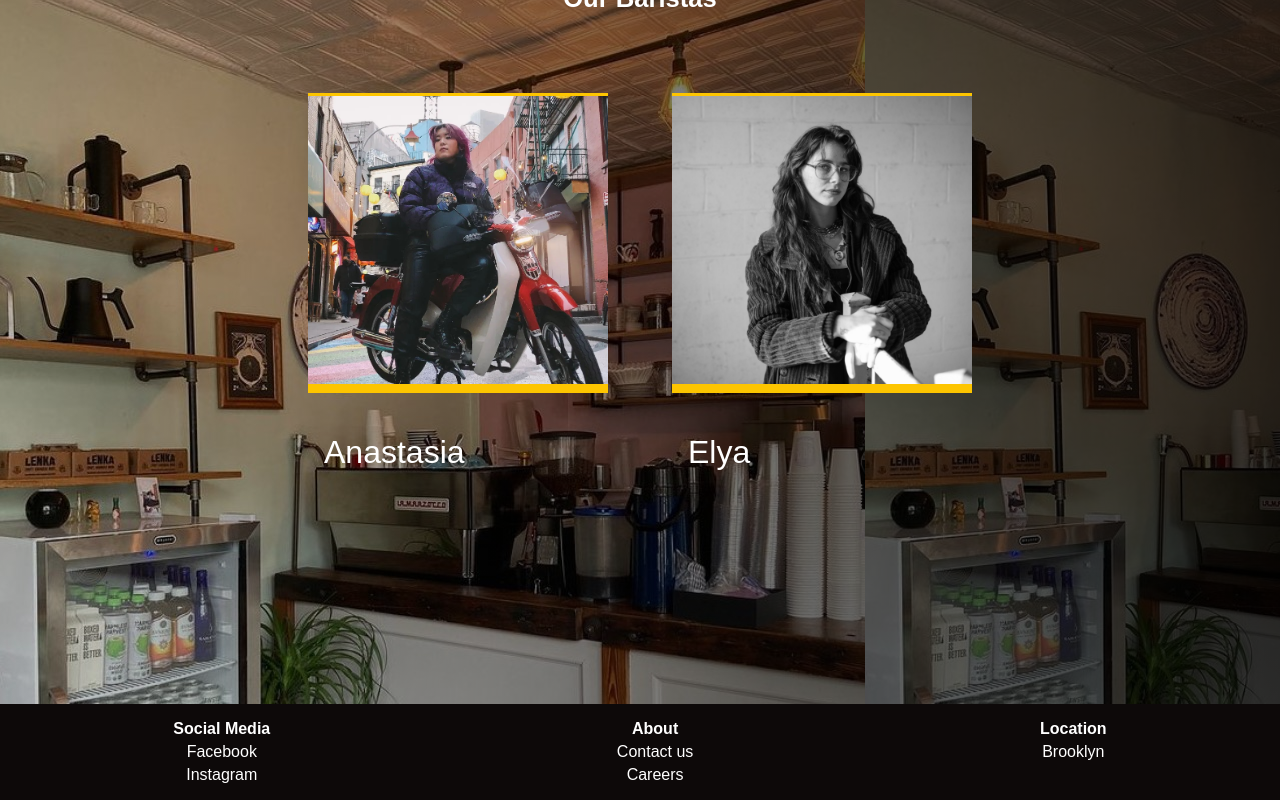
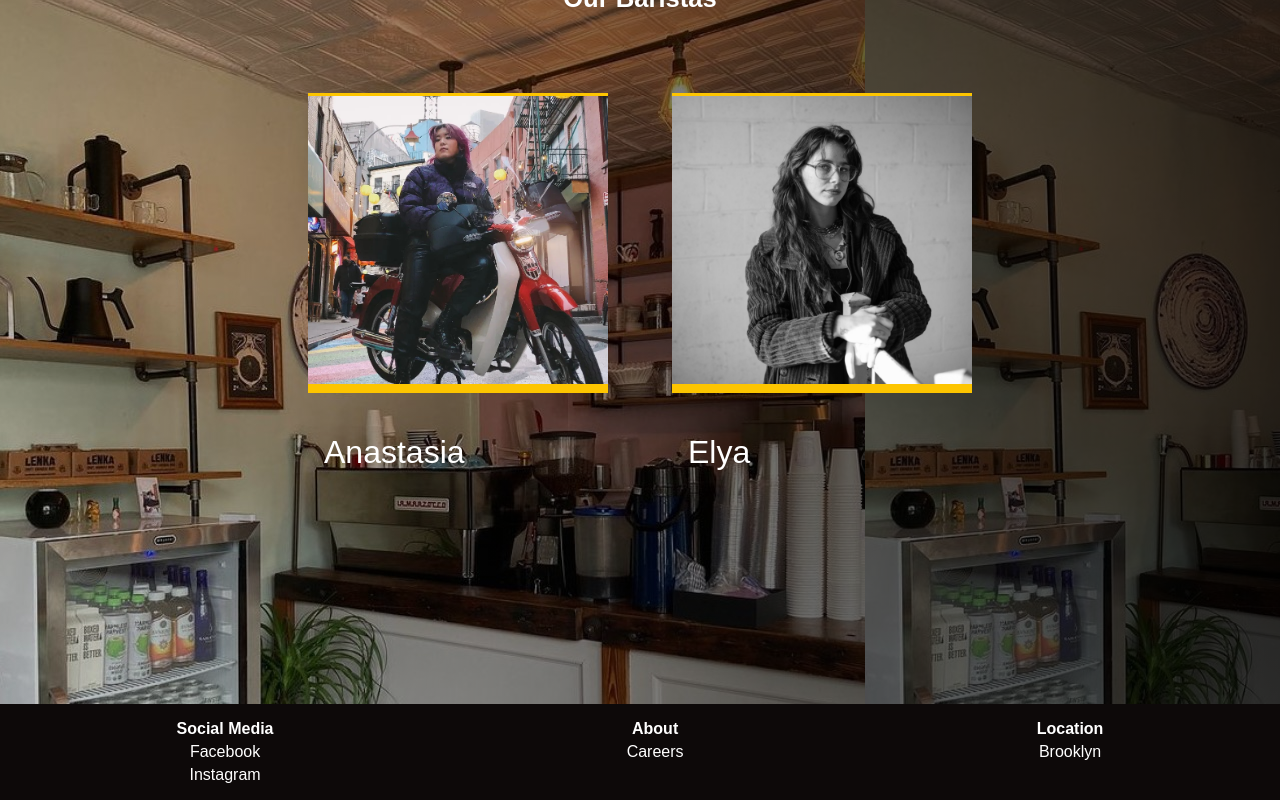
Before and after one commit to 1ana-banana/tarpit-web, a React (Create React App) app: page / in a window 1280 px wide. Shown: the part 2651-3451 px from the top of the page. Built offline with nearby package versions, Linux system fonts and the light colour scheme.

Commit message:
Remove contact us

```diff
--- a/src/components/Footer.js
+++ b/src/components/Footer.js
@@ -11,7 +11,6 @@ const Footer = () => {
 			</div>
 			<div className="footerColumn">
 				<h4>About</h4>
-				<div>Contact us</div>
 				<div>Careers</div>
 			</div>
 			<div className="footerColumn">
```
